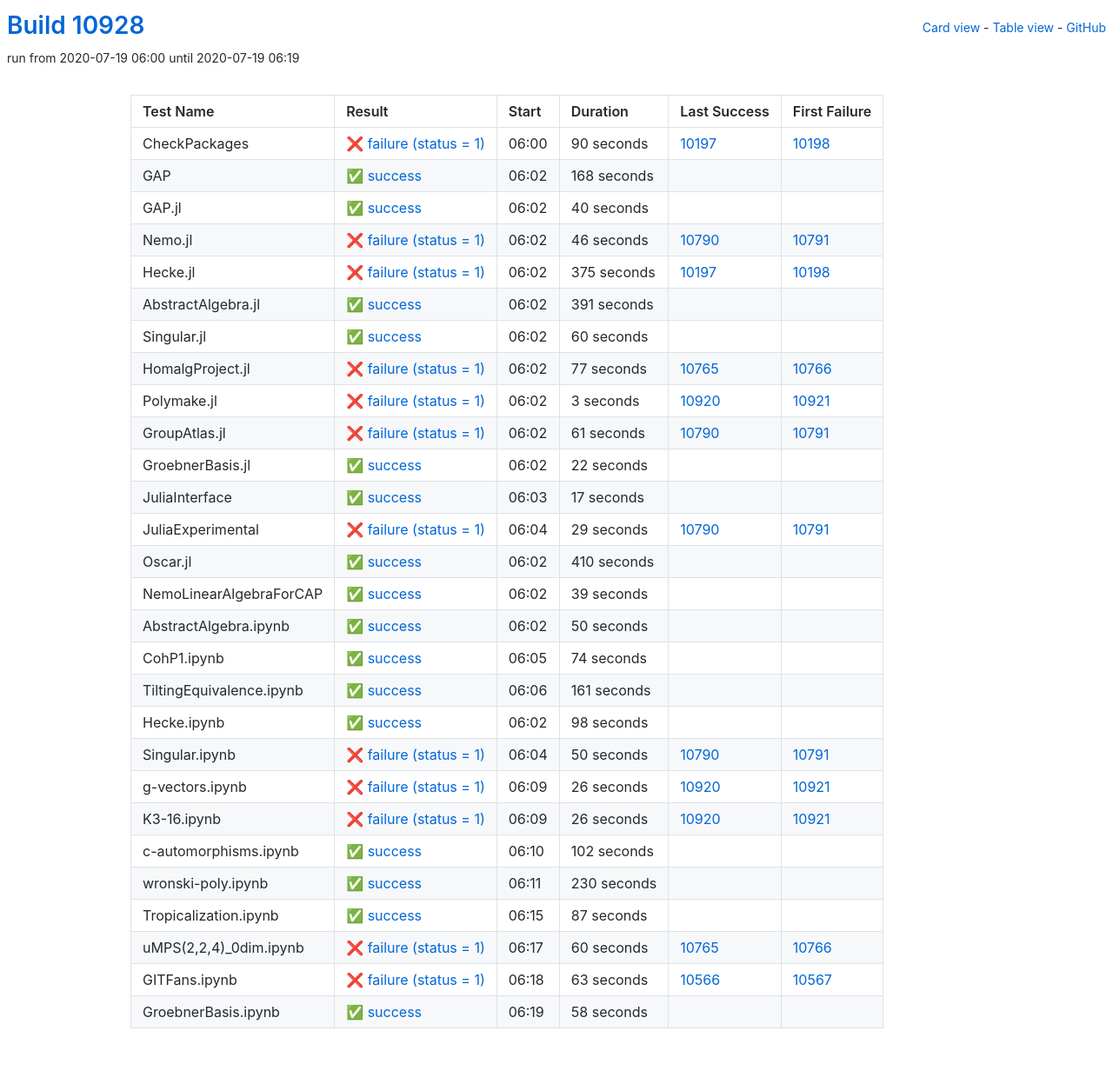
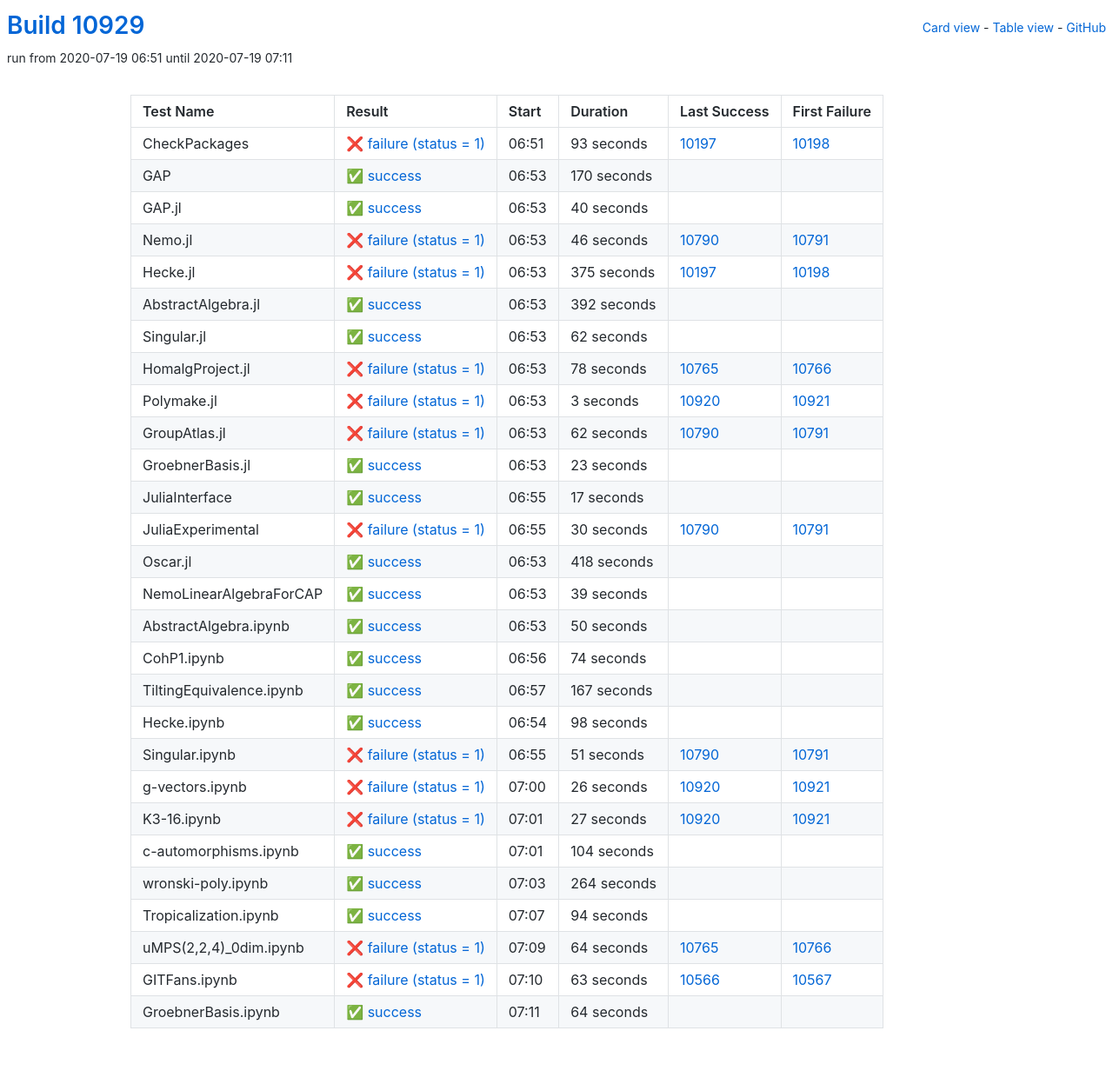
Before and after one commit to oscar-system/oscar-ci-status, a Jekyll site: the page built from table.html, in a window 1280 px wide. Shown: the whole page at 87% size. Built offline with Jekyll 4.4.1, drawn with Linux system fonts in a browser that asks for light colours.

Commit message:
Build #10929

```diff
--- a/_data/ci.yml
+++ b/_data/ci.yml
@@ -1,6 +1,6 @@
 ---
-build: 10928
-build_url: https://oscarci.mathematik.uni-kl.de/job/oscar/10928/
+build: 10929
+build_url: https://oscarci.mathematik.uni-kl.de/job/oscar/10929/
 job: oscar
 organization: oscar-system
 repo: oscar-ci-status
@@ -8,32 +8,32 @@
 tests:
 - name: CheckPackages
   id: checkpackages
-  log: https://oscarci.mathematik.uni-kl.de/job/oscar/10928/artifact/logs/build-10928/CheckPackages.log
-  start: 2020-07-19 06:00
+  log: https://oscarci.mathematik.uni-kl.de/job/oscar/10929/artifact/logs/build-10929/CheckPackages.log
+  start: 2020-07-19 06:51
   success: false
   exitcode: 1
   status: failure
-  duration: 90
+  duration: 93
   last_success: 10197
   last_success_url: https://oscarci.mathematik.uni-kl.de/job/oscar/10197/
   first_failure: 10198
   first_failure_url: https://oscarci.mathematik.uni-kl.de/job/oscar/10198/
 - name: GAP
   id: gap
-  log: https://oscarci.mathematik.uni-kl.de/job/oscar/10928/artifact/logs/build-10928/GAP.log
-  start: 2020-07-19 06:02
+  log: https://oscarci.mathematik.uni-kl.de/job/oscar/10929/artifact/logs/build-10929/GAP.log
+  start: 2020-07-19 06:53
   success: true
   exitcode: 0
   status: success
-  duration: 168
+  duration: 170
   last_success: false
   last_success_url:
   first_failure: false
   first_failure_url:
 - name: GAP.jl
   id: gap-jl
-  log: https://oscarci.mathematik.uni-kl.de/job/oscar/10928/artifact/logs/build-10928/GAP.jl.log
-  start: 2020-07-19 06:02
+  log: https://oscarci.mathematik.uni-kl.de/job/oscar/10929/artifact/logs/build-10929/GAP.jl.log
+  start: 2020-07-19 06:53
   success: true
   exitcode: 0
   status: success
@@ -44,8 +44,8 @@
   first_failure_url:
 - name: Nemo.jl
   id: nemo-jl
-  log: https://oscarci.mathematik.uni-kl.de/job/oscar/10928/artifact/logs/build-10928/Nemo.jl.log
-  start: 2020-07-19 06:02
+  log: https://oscarci.mathematik.uni-kl.de/job/oscar/10929/artifact/logs/build-10929/Nemo.jl.log
+  start: 2020-07-19 06:53
   success: false
   exitcode: 1
   status: failure
@@ -56,8 +56,8 @@
   first_failure_url: https://oscarci.mathematik.uni-kl.de/job/oscar/10791/
 - name: Hecke.jl
   id: hecke-jl
-  log: https://oscarci.mathematik.uni-kl.de/job/oscar/10928/artifact/logs/build-10928/Hecke.jl.log
-  start: 2020-07-19 06:02
+  log: https://oscarci.mathematik.uni-kl.de/job/oscar/10929/artifact/logs/build-10929/Hecke.jl.log
+  start: 2020-07-19 06:53
   success: false
   exitcode: 1
   status: failure
@@ -68,44 +68,44 @@
   first_failure_url: https://oscarci.mathematik.uni-kl.de/job/oscar/10198/
 - name: AbstractAlgebra.jl
   id: abstractalgebra-jl
-  log: https://oscarci.mathematik.uni-kl.de/job/oscar/10928/artifact/logs/build-10928/AbstractAlgebra.jl.log
-  start: 2020-07-19 06:02
+  log: https://oscarci.mathematik.uni-kl.de/job/oscar/10929/artifact/logs/build-10929/AbstractAlgebra.jl.log
+  start: 2020-07-19 06:53
   success: true
   exitcode: 0
   status: success
-  duration: 391
+  duration: 392
   last_success: false
   last_success_url:
   first_failure: false
   first_failure_url:
 - name: Singular.jl
   id: singular-jl
-  log: https://oscarci.mathematik.uni-kl.de/job/oscar/10928/artifact/logs/build-10928/Singular.jl.log
-  start: 2020-07-19 06:02
+  log: https://oscarci.mathematik.uni-kl.de/job/oscar/10929/artifact/logs/build-10929/Singular.jl.log
+  start: 2020-07-19 06:53
   success: true
   exitcode: 0
   status: success
-  duration: 60
+  duration: 62
   last_success: false
   last_success_url:
   first_failure: false
   first_failure_url:
 - name: HomalgProject.jl
   id: homalgproject-jl
-  log: https://oscarci.mathematik.uni-kl.de/job/oscar/10928/artifact/logs/build-10928/HomalgProject.jl.log
-  start: 2020-07-19 06:02
+  log: https://oscarci.mathematik.uni-kl.de/job/oscar/10929/artifact/logs/build-10929/HomalgProject.jl.log
+  start: 2020-07-19 06:53
   success: false
   exitcode: 1
   status: failure
-  duration: 77
+  duration: 78
   last_success: 10765
   last_success_url: https://oscarci.mathematik.uni-kl.de/job/oscar/10765/
   first_failure: 10766
   first_failure_url: https://oscarci.mathematik.uni-kl.de/job/oscar/10766/
 - name: Polymake.jl
   id: polymake-jl
-  log: https://oscarci.mathematik.uni-kl.de/job/oscar/10928/artifact/logs/build-10928/Polymake.jl.log
-  start: 2020-07-19 06:02
+  log: https://oscarci.mathematik.uni-kl.de/job/oscar/10929/artifact/logs/build-10929/Polymake.jl.log
+  start: 2020-07-19 06:53
   success: false
   exitcode: 1
   status: failure
@@ -116,32 +116,32 @@
   first_failure_url: https://oscarci.mathematik.uni-kl.de/job/oscar/10921/
 - name: GroupAtlas.jl
   id: groupatlas-jl
-  log: https://oscarci.mathematik.uni-kl.de/job/oscar/10928/artifact/logs/build-10928/GroupAtlas.jl.log
-  start: 2020-07-19 06:02
+  log: https://oscarci.mathematik.uni-kl.de/job/oscar/10929/artifact/logs/build-10929/GroupAtlas.jl.log
+  start: 2020-07-19 06:53
   success: false
   exitcode: 1
   status: failure
-  duration: 61
+  duration: 62
   last_success: 10790
   last_success_url: https://oscarci.mathematik.uni-kl.de/job/oscar/10790/
   first_failure: 10791
   first_failure_url: https://oscarci.mathematik.uni-kl.de/job/oscar/10791/
 - name: GroebnerBasis.jl
   id: groebnerbasis-jl
-  log: https://oscarci.mathematik.uni-kl.de/job/oscar/10928/artifact/logs/build-10928/GroebnerBasis.jl.log
-  start: 2020-07-19 06:02
+  log: https://oscarci.mathematik.uni-kl.de/job/oscar/10929/artifact/logs/build-10929/GroebnerBasis.jl.log
+  start: 2020-07-19 06:53
   success: true
   exitcode: 0
   status: success
-  duration: 22
+  duration: 23
   last_success: false
   last_success_url:
   first_failure: false
   first_failure_url:
 - name: JuliaInterface
   id: juliainterface
-  log: https://oscarci.mathematik.uni-kl.de/job/oscar/10928/artifact/logs/build-10928/JuliaInterface.log
-  start: 2020-07-19 06:03
+  log: https://oscarci.mathematik.uni-kl.de/job/oscar/10929/artifact/logs/build-10929/JuliaInterface.log
+  start: 2020-07-19 06:55
   success: true
   exitcode: 0
   status: success
@@ -152,32 +152,32 @@
   first_failure_url:
 - name: JuliaExperimental
   id: juliaexperimental
-  log: https://oscarci.mathematik.uni-kl.de/job/oscar/10928/artifact/logs/build-10928/JuliaExperimental.log
-  start: 2020-07-19 06:04
+  log: https://oscarci.mathematik.uni-kl.de/job/oscar/10929/artifact/logs/build-10929/JuliaExperimental.log
+  start: 2020-07-19 06:55
   success: false
   exitcode: 1
   status: failure
-  duration: 29
+  duration: 30
   last_success: 10790
   last_success_url: https://oscarci.mathematik.uni-kl.de/job/oscar/10790/
   first_failure: 10791
   first_failure_url: https://oscarci.mathematik.uni-kl.de/job/oscar/10791/
 - name: Oscar.jl
   id: oscar-jl
-  log: https://oscarci.mathematik.uni-kl.de/job/oscar/10928/artifact/logs/build-10928/Oscar.jl.log
-  start: 2020-07-19 06:02
+  log: https://oscarci.mathematik.uni-kl.de/job/oscar/10929/artifact/logs/build-10929/Oscar.jl.log
+  start: 2020-07-19 06:53
   success: true
   exitcode: 0
   status: success
-  duration: 410
+  duration: 418
   last_success: false
   last_success_url:
   first_failure: false
   first_failure_url:
 - name: NemoLinearAlgebraForCAP
   id: nemolinearalgebraforcap
-  log: https://oscarci.mathematik.uni-kl.de/job/oscar/10928/artifact/logs/build-10928/NemoLinearAlgebraForCAP.log
-  start: 2020-07-19 06:02
+  log: https://oscarci.mathematik.uni-kl.de/job/oscar/10929/artifact/logs/build-10929/NemoLinearAlgebraForCAP.log
+  start: 2020-07-19 06:53
   success: true
   exitcode: 0
   status: success
@@ -188,8 +188,8 @@
   first_failure_url:
 - name: AbstractAlgebra.ipynb
   id: abstractalgebra-ipynb
-  log: https://oscarci.mathematik.uni-kl.de/job/oscar/10928/artifact/logs/build-10928/AbstractAlgebra.ipynb.log
-  start: 2020-07-19 06:02
+  log: https://oscarci.mathematik.uni-kl.de/job/oscar/10929/artifact/logs/build-10929/AbstractAlgebra.ipynb.log
+  start: 2020-07-19 06:53
   success: true
   exitcode: 0
   status: success
@@ -200,8 +200,8 @@
   first_failure_url:
 - name: CohP1.ipynb
   id: cohp1-ipynb
-  log: https://oscarci.mathematik.uni-kl.de/job/oscar/10928/artifact/logs/build-10928/CohP1.ipynb.log
-  start: 2020-07-19 06:05
+  log: https://oscarci.mathematik.uni-kl.de/job/oscar/10929/artifact/logs/build-10929/CohP1.ipynb.log
+  start: 2020-07-19 06:56
   success: true
   exitcode: 0
   status: success
@@ -212,20 +212,20 @@
   first_failure_url:
 - name: TiltingEquivalence.ipynb
   id: tiltingequivalence-ipynb
-  log: https://oscarci.mathematik.uni-kl.de/job/oscar/10928/artifact/logs/build-10928/TiltingEquivalence.ipynb.log
-  start: 2020-07-19 06:06
+  log: https://oscarci.mathematik.uni-kl.de/job/oscar/10929/artifact/logs/build-10929/TiltingEquivalence.ipynb.log
+  start: 2020-07-19 06:57
   success: true
   exitcode: 0
   status: success
-  duration: 161
+  duration: 167
   last_success: false
   last_success_url:
   first_failure: false
   first_failure_url:
 - name: Hecke.ipynb
   id: hecke-ipynb
-  log: https://oscarci.mathematik.uni-kl.de/job/oscar/10928/artifact/logs/build-10928/Hecke.ipynb.log
-  start: 2020-07-19 06:02
+  log: https://oscarci.mathematik.uni-kl.de/job/oscar/10929/artifact/logs/build-10929/Hecke.ipynb.log
+  start: 2020-07-19 06:54
   success: true
   exitcode: 0
   status: success
@@ -236,20 +236,20 @@
   first_failure_url:
 - name: Singular.ipynb
   id: singular-ipynb
-  log: https://oscarci.mathematik.uni-kl.de/job/oscar/10928/artifact/logs/build-10928/Singular.ipynb.log
-  start: 2020-07-19 06:04
+  log: https://oscarci.mathematik.uni-kl.de/job/oscar/10929/artifact/logs/build-10929/Singular.ipynb.log
+  start: 2020-07-19 06:55
   success: false
   exitcode: 1
   status: failure
-  duration: 50
+  duration: 51
   last_success: 10790
   last_success_url: https://oscarci.mathematik.uni-kl.de/job/oscar/10790/
   first_failure: 10791
   first_failure_url: https://oscarci.mathematik.uni-kl.de/job/oscar/10791/
 - name: g-vectors.ipynb
   id: g-vectors-ipynb
-  log: https://oscarci.mathematik.uni-kl.de/job/oscar/10928/artifact/logs/build-10928/g-vectors.ipynb.log
-  start: 2020-07-19 06:09
+  log: https://oscarci.mathematik.uni-kl.de/job/oscar/10929/artifact/logs/build-10929/g-vectors.ipynb.log
+  start: 2020-07-19 07:00
   success: false
   exitcode: 1
   status: failure
@@ -260,68 +260,68 @@
   first_failure_url: https://oscarci.mathematik.uni-kl.de/job/oscar/10921/
 - name: K3-16.ipynb
   id: k3-16-ipynb
-  log: https://oscarci.mathematik.uni-kl.de/job/oscar/10928/artifact/logs/build-10928/K3-16.ipynb.log
-  start: 2020-07-19 06:09
+  log: https://oscarci.mathematik.uni-kl.de/job/oscar/10929/artifact/logs/build-10929/K3-16.ipynb.log
+  start: 2020-07-19 07:01
   success: false
   exitcode: 1
   status: failure
-  duration: 26
+  duration: 27
   last_success: 10920
   last_success_url: https://oscarci.mathematik.uni-kl.de/job/oscar/10920/
   first_failure: 10921
   first_failure_url: https://oscarci.mathematik.uni-kl.de/job/oscar/10921/
 - name: c-automorphisms.ipynb
   id: c-automorphisms-ipynb
-  log: https://oscarci.mathematik.uni-kl.de/job/oscar/10928/artifact/logs/build-10928/c-automorphisms.ipynb.log
-  start: 2020-07-19 06:10
+  log: https://oscarci.mathematik.uni-kl.de/job/oscar/10929/artifact/logs/build-10929/c-automorphisms.ipynb.log
+  start: 2020-07-19 07:01
   success: true
   exitcode: 0
   status: success
-  duration: 102
+  duration: 104
   last_success: false
   last_success_url:
   first_failure: false
   first_failure_url:
 - name: wronski-poly.ipynb
   id: wronski-poly-ipynb
-  log: https://oscarci.mathematik.uni-kl.de/job/oscar/10928/artifact/logs/build-10928/wronski-poly.ipynb.log
-  start: 2020-07-19 06:11
+  log: https://oscarci.mathematik.uni-kl.de/job/oscar/10929/artifact/logs/build-10929/wronski-poly.ipynb.log
+  start: 2020-07-19 07:03
   success: true
   exitcode: 0
   status: success
-  duration: 230
+  duration: 264
   last_success: false
   last_success_url:
   first_failure: false
   first_failure_url:
 - name: Tropicalization.ipynb
   id: tropicalization-ipynb
-  log: https://oscarci.mathematik.uni-kl.de/job/oscar/10928/artifact/logs/build-10928/Tropicalization.ipynb.log
-  start: 2020-07-19 06:15
+  log: https://oscarci.mathematik.uni-kl.de/job/oscar/10929/artifact/logs/build-10929/Tropicalization.ipynb.log
+  start: 2020-07-19 07:07
   success: true
   exitcode: 0
   status: success
-  duration: 87
+  duration: 94
   last_success: false
   last_success_url:
   first_failure: false
   first_failure_url:
 - name: uMPS(2,2,4)_0dim.ipynb
   id: umps-2-2-4-0dim-ipynb
-  log: https://oscarci.mathematik.uni-kl.de/job/oscar/10928/artifact/logs/build-10928/uMPS-2-2-4-_0dim.ipynb.log
-  start: 2020-07-19 06:17
+  log: https://oscarci.mathematik.uni-kl.de/job/oscar/10929/artifact/logs/build-10929/uMPS-2-2-4-_0dim.ipynb.log
+  start: 2020-07-19 07:09
   success: false
   exitcode: 1
   status: failure
-  duration: 60
+  duration: 64
   last_success: 10765
   last_success_url: https://oscarci.mathematik.uni-kl.de/job/oscar/10765/
   first_failure: 10766
   first_failure_url: https://oscarci.mathematik.uni-kl.de/job/oscar/10766/
 - name: GITFans.ipynb
   id: gitfans-ipynb
-  log: https://oscarci.mathematik.uni-kl.de/job/oscar/10928/artifact/logs/build-10928/GITFans.ipynb.log
-  start: 2020-07-19 06:18
+  log: https://oscarci.mathematik.uni-kl.de/job/oscar/10929/artifact/logs/build-10929/GITFans.ipynb.log
+  start: 2020-07-19 07:10
   success: false
   exitcode: 1
   status: failure
@@ -332,12 +332,12 @@
   first_failure_url: https://oscarci.mathematik.uni-kl.de/job/oscar/10567/
 - name: GroebnerBasis.ipynb
   id: groebnerbasis-ipynb
-  log: https://oscarci.mathematik.uni-kl.de/job/oscar/10928/artifact/logs/build-10928/GroebnerBasis.ipynb.log
-  start: 2020-07-19 06:19
+  log: https://oscarci.mathematik.uni-kl.de/job/oscar/10929/artifact/logs/build-10929/GroebnerBasis.ipynb.log
+  start: 2020-07-19 07:11
   success: true
   exitcode: 0
   status: success
-  duration: 58
+  duration: 64
   last_success: false
   last_success_url:
   first_failure: false
```
Also changed, not shown: README.md.
